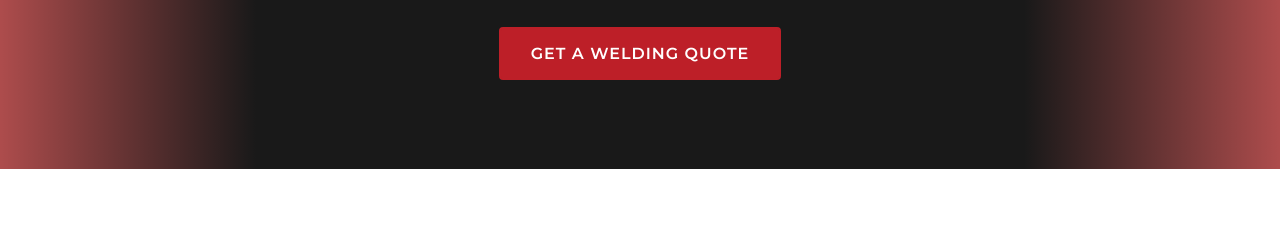
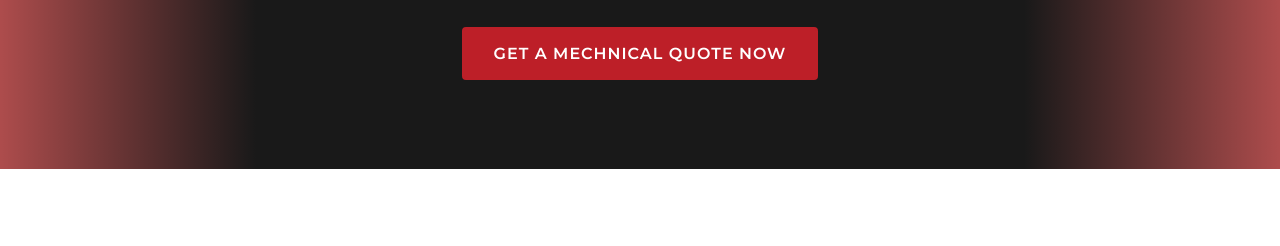
Before and after one commit to SamuelG165/falconplantresources, a plain HTML site: page services/mechanical.html in a window 1280 px wide. Shown: the part 311-557 px from the top of the page. Drawn offline with Linux system fonts and the light colour scheme.

Commit message:
Update mechanical.html

```diff
--- a/services/mechanical.html
+++ b/services/mechanical.html
@@ -798,7 +798,7 @@
     <div class="service-hero-content">
         <h1>Mechanical Services</h1>
         <p>Expert preventative and corrective maintenance solutions to optimize your industrial equipment performance</p>
-        <a href="#contact" class="btn btn-red">Get a Welding Quote</a>
+        <a href="#contact" class="btn btn-red">Get a mechnical quote now</a>
     </div>
 </section>
     <!-- Service Detail Section -->
```
